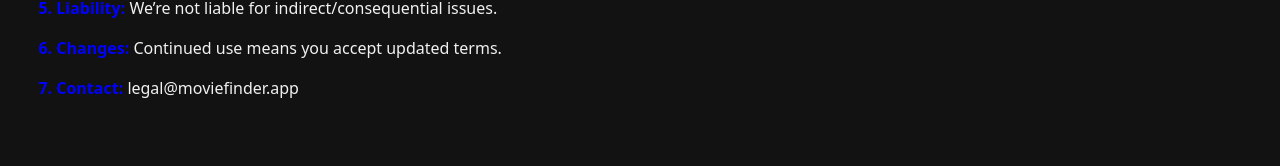
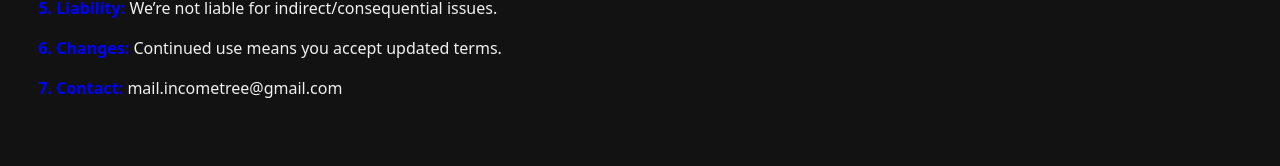
Before and after one commit to warlordtm/moviefinder, a React (Vite) app: page /moviefinder/terms in a window 1280 px wide. Shown: the part 332-498 px from the top of the page. Built offline with nearby package versions, Linux system fonts and the light colour scheme.

Commit message:
Fix policy and terms bug

```diff
--- a/src/policies/Privacy.tsx
+++ b/src/policies/Privacy.tsx
@@ -14,7 +14,7 @@ export default function Privacy() {
       <p><span className='span'>4. Third-Party Services:</span> Like Google Analytics for traffic insights.</p>
       <p><span className='span'>5. Data Security:</span> We apply reasonable protection methods.</p>
       <p><span className='span'>6. Policy Updates:</span> Changes will be posted here.</p>
-      <p><span className='span'>7. Contact:</span> Email us at support@moviefinder.app</p>
+      <p><span className='span'>7. Contact:</span> Email us at mail.incometree@gmail.com</p>
     </section>
   );
 }
--- a/src/policies/Terms.tsx
+++ b/src/policies/Terms.tsx
@@ -11,7 +11,7 @@ export default function Terms() {
       <p><span className='span'>4. Disclaimer: </span>We provide info "as is" without guarantees.</p>
       <p><span className='span'>5. Liability: </span>We’re not liable for indirect/consequential issues.</p>
       <p><span className='span'>6. Changes: </span>Continued use means you accept updated terms.</p>
-      <p><span className='span'>7. Contact: </span>legal@moviefinder.app</p>
+      <p><span className='span'>7. Contact: </span>mail.incometree@gmail.com</p>
     </section>
   );
 }
```
